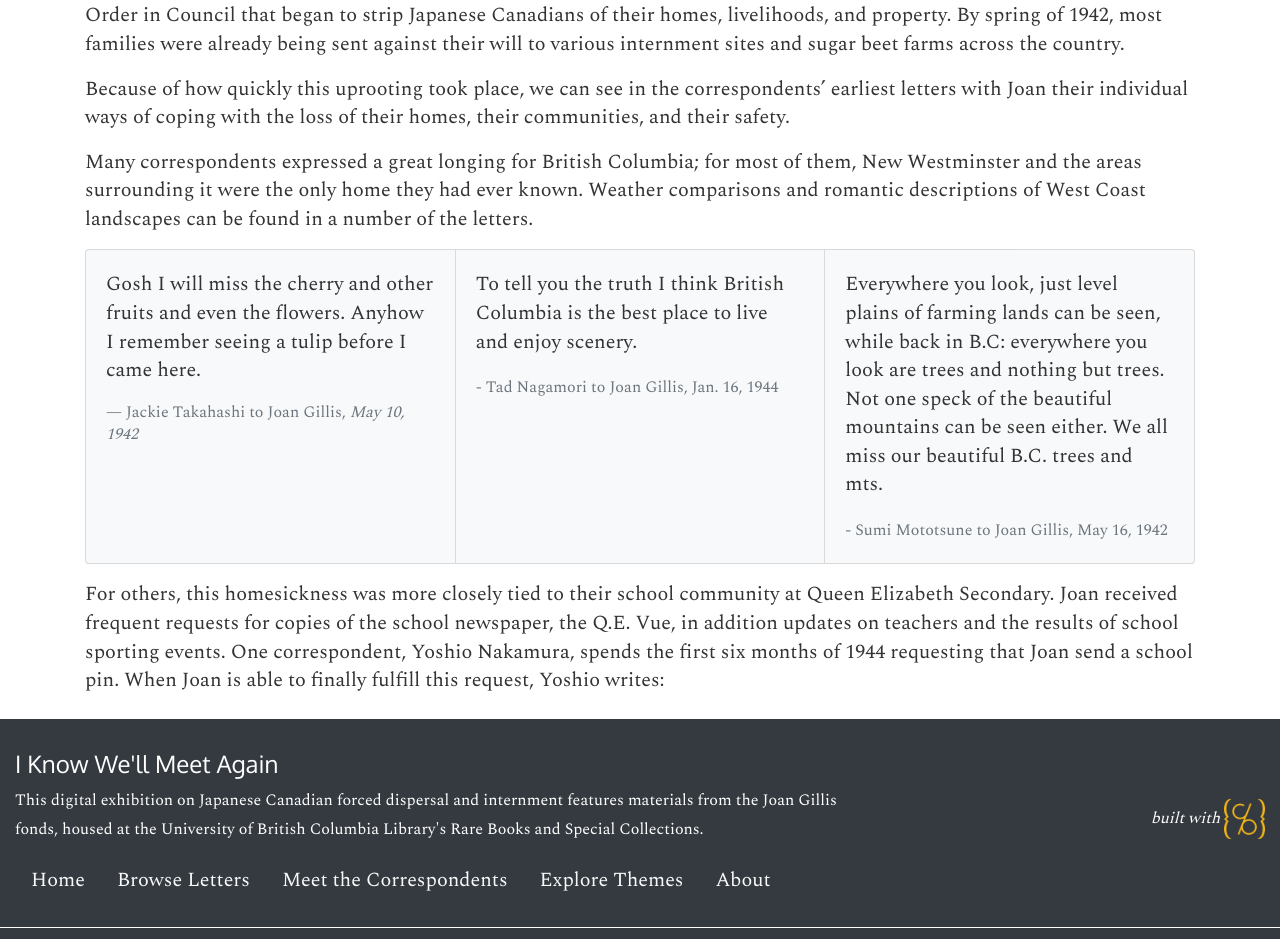
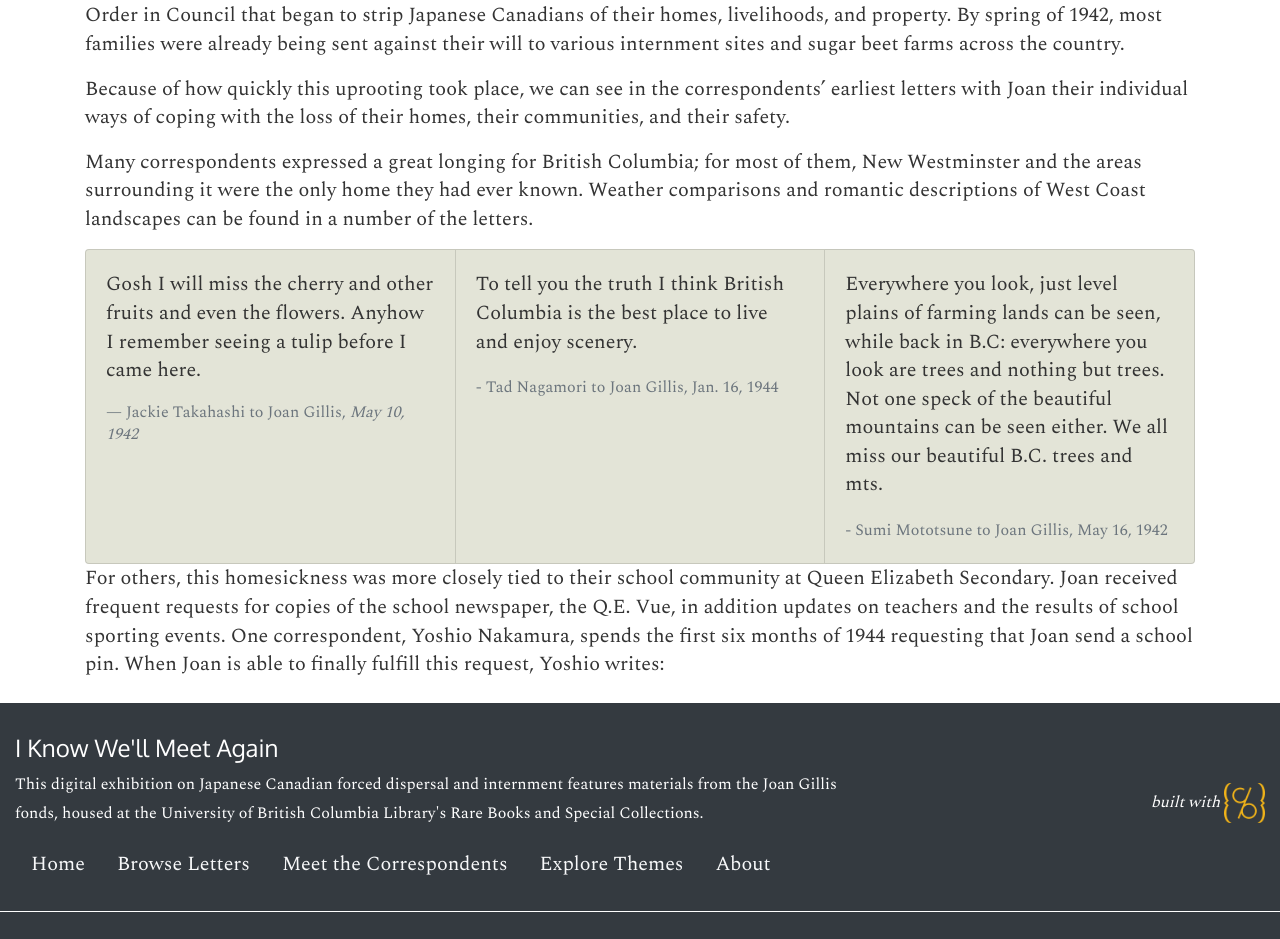
Before and after one commit to ubc-library-rbsc/gillis-2021, a Jekyll site: the page built from pages/homelife.md, in a window 1280 px wide. Shown: the part 552-1491 px from the top of the page. Built offline with Jekyll 4.4.1, drawn with Linux system fonts in a browser that asks for light colours.

Commit message:
Update homelife.md

```diff
--- a/pages/homelife.md
+++ b/pages/homelife.md
@@ -25,20 +25,20 @@ Because of how quickly this uprooting took place, we can see in the corresponden
 Many correspondents expressed a great longing for British Columbia; for most of them, New Westminster and the areas surrounding it were the only home they had ever known. Weather comparisons and romantic descriptions of West Coast landscapes can be found in a number of the letters.
 
 <div class="card-group">
-  <div class="card bg-light mb-3">
-    <div class="card-body">
+  <div class="card" style="background-color:#e3e4d7;">
+    <div class="card-body h-100 justify-content-center">
  	   <blockquote class="blockquote mb-0"><p>Gosh I will miss the cherry and other fruits and even the flowers. 	Anyhow I remember seeing a tulip before I came here.</p>
       <footer class="blockquote-footer">Jackie Takahashi to Joan Gillis, <cite title="Source Title">May 10, 1942</cite></footer>
     </blockquote>
     </div>
    </div>
-  <div class="card bg-light mb-3">
+  <div class="card" style="background-color:#e3e4d7;">
     <div class="card-body">
       <p class="card-text">To tell you the truth I think British Columbia is the best place to live and enjoy scenery.</p>
       <p class="card-text"><small class="text-muted">- Tad Nagamori to Joan Gillis, Jan. 16, 1944</small></p>
     </div>
   </div>
-  <div class="card bg-light mb-3">
+  <div class="card" style="background-color:#e3e4d7;">
     <div class="card-body">
       <p class="card-text">Everywhere you look, just level plains of farming lands can be seen, while back in B.C: everywhere you look are trees and nothing but trees. Not one speck of the beautiful mountains can be seen either. We all miss our beautiful B.C. trees and mts.</p>
       <p class="card-text"><small class="text-muted">- Sumi Mototsune to Joan Gillis, May 16, 1942</small></p>
```
